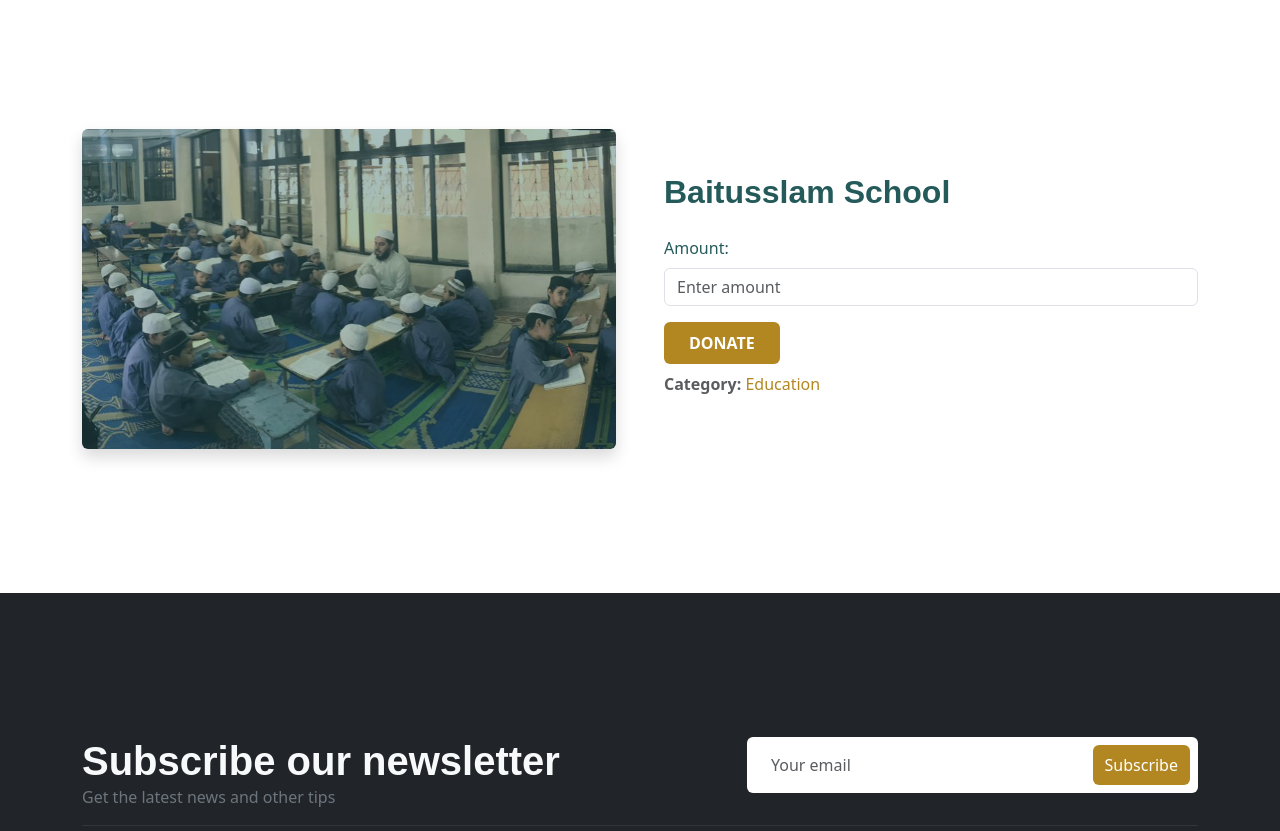
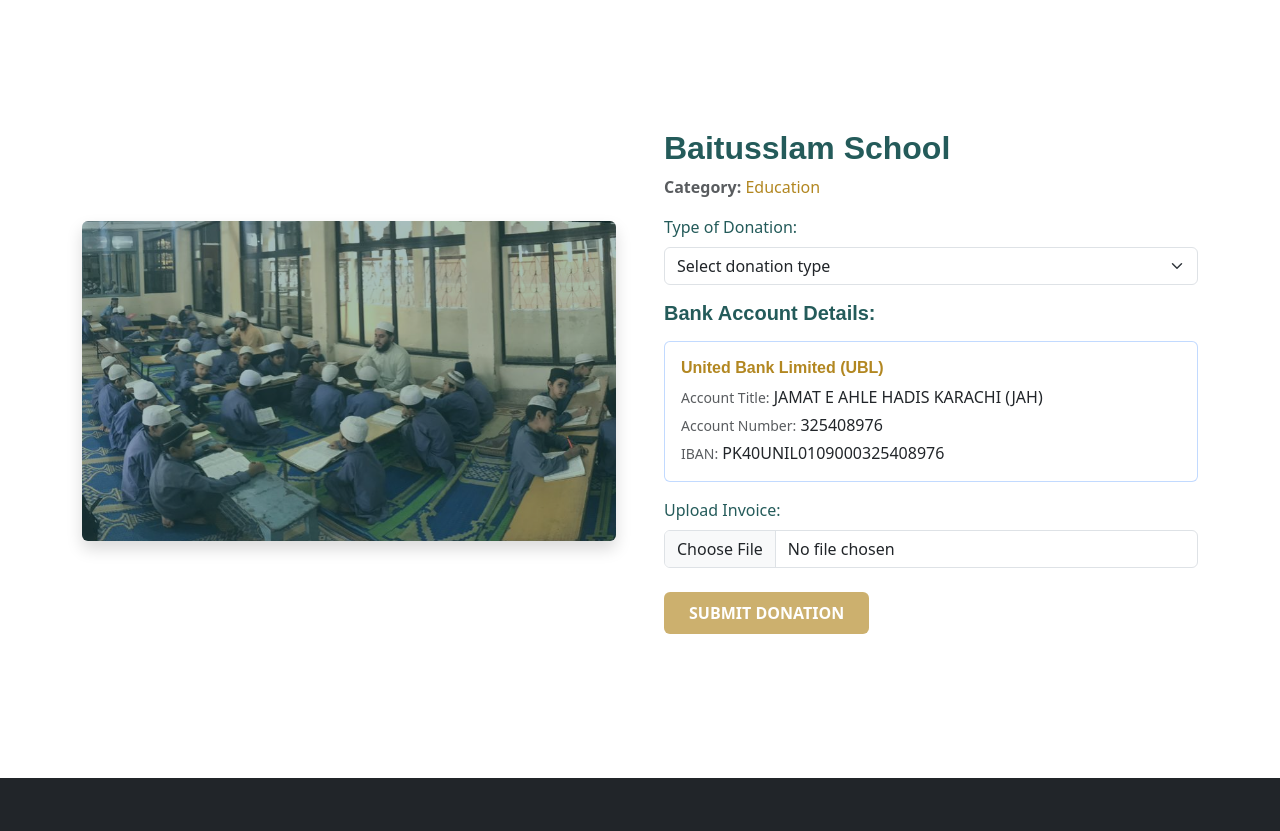
Before and after one commit to Shoukat-SDS/JAH_Public_Frontend, a React (Vite) app: page /donate/1 in a window 1280 px wide. Shown: the part 540-1371 px from the top of the page. Built offline with nearby package versions, Linux system fonts and the light colour scheme.

Commit message:
update donate detail page

```diff
--- a/src/components/DonateDetail/DonateDetail.jsx
+++ b/src/components/DonateDetail/DonateDetail.jsx
@@ -3,19 +3,90 @@ import React, { useState } from "react"
 import { useParams } from "react-router-dom"
 import HeroSection from "../../components/HeroSection/HeroSection"
 import itemsData from "../../data/itemsData"
+import Swal from "sweetalert2";
+
+const donationTypes = [
+    { id: 'sadaqa-wajiba', label: 'Sadaqa-e-Wajiba' },
+    { id: 'sadaqa-nafila', label: 'Sadaqa-e-Naafila' },
+    { id: 'zakat', label: 'Zakat' },
+    { id: 'sadqa-fitr', label: 'Sadaqa-tul-fitr' }
+]
+
+const bankAccounts = [
+    {
+        bankName: 'United Bank Limited (UBL)',
+        accountTitle: 'JAMAT E AHLE HADIS KARACHI (JAH)',
+        accountNumber: '325408976',
+        iban: 'PK40UNIL0109000325408976'
+    }
+]
 
 const DonateDetail = () => {
     const { id } = useParams()
     const item = itemsData.find((i) => i.id === Number(id))
 
-    const [amount, setAmount] = useState("")
+    const [donationType, setDonationType] = useState("")
+    const [invoice, setInvoice] = useState(null)
 
     if (!item) return <p className="text-center py-20">Item not found</p>
 
+    const handleInvoiceChange = (e) => {
+        const file = e.target.files[0]
+        if (file) {
+            const reader = new FileReader()
+            reader.onload = (e) => {
+                const base64String = e.target.result
+                setInvoice(base64String)
+                // Store in localStorage
+                localStorage.setItem('lastInvoice', base64String)
+            }
+            reader.readAsDataURL(file)
+        }
+    }
+
     const handleDonate = () => {
-        alert(`✅ You donated ${amount} to ${item.title}`)
-        setAmount("")
-    }
+        if (!donationType) {
+            Swal.fire({
+                icon: "warning",
+                title: "Missing Donation Type",
+                text: "Please select a donation type",
+            });
+            return;
+        }
+        if (!invoice) {
+            Swal.fire({
+                icon: "error",
+                title: "No Invoice",
+                text: "Please upload an invoice",
+            });
+            return;
+        }
+
+        // Here you would typically send this to your backend
+        const donationData = {
+            itemId: item.id,
+            itemTitle: item.title,
+            donationType,
+            invoice,
+            timestamp: new Date().toISOString(),
+        };
+
+        console.log("Donation data to be saved:", donationData);
+
+        Swal.fire({
+            icon: "success",
+            title: "Donation Recorded!",
+            text: "✅ Donation recorded successfully!",
+            timer: 2000,
+            showConfirmButton: false,
+        });
+
+        // Reset form
+        setDonationType("");
+        setInvoice(null);
+        // Clear from localStorage
+        localStorage.removeItem("lastInvoice");
+    };
 
     return (
         <div>
@@ -42,34 +113,70 @@ const DonateDetail = () => {
 
                     {/* Right Details */}
                     <div className="col-md-6">
-                        <h2 className="fw-bold mb-4 primary">{item.title}</h2>
+                        <h2 className="fw-bold mb-2 primary">{item.title}</h2>
 
-                        {item.price && (
-                            <p className="secondary mb-2">
-                                <strong className="text-muted fs-6">Suggested:</strong> {item.price}
-                            </p>
-                        )}
+                        <p className="secondary mb-3">
+                            <strong className="text-muted fs-6">Category:</strong> {item.category}
+                        </p>
 
-                        <div className="my-3">
-                            <label className="form-label fw-medium primary">Amount:</label>
+                        <div className="mb-3">
+                            <label className="form-label fw-medium primary">Type of Donation:</label>
+                            <select
+                                value={donationType}
+                                onChange={(e) => setDonationType(e.target.value)}
+                                className="form-select"
+                            >
+                                <option value="">Select donation type</option>
+                                {donationTypes.map(type => (
+                                    <option key={type.id} value={type.id}>
+                                        {type.label}
+                                    </option>
+                                ))}
+                            </select>
+                        </div>
+
+                        <div className="bank-accounts mb-3">
+                            <h5 className="fw-bold mb-3 primary">Bank Account Details:</h5>
+                            {bankAccounts.map((account, index) => (
+                                <div key={index} className="card mb-3 border-primary border-opacity-25">
+                                    <div className="card-body">
+                                        <h6 className="card-title fw-bold secondary">{account.bankName}</h6>
+                                        <p className="card-text mb-1">
+                                            <small className="text-muted">Account Title:</small> {account.accountTitle}
+                                        </p>
+                                        <p className="card-text mb-1">
+                                            <small className="text-muted">Account Number:</small> {account.accountNumber}
+                                        </p>
+                                        <p className="card-text mb-0">
+                                            <small className="text-muted">IBAN:</small> {account.iban}
+                                        </p>
+                                    </div>
+                                </div>
+                            ))}
+                        </div>
+
+                        <div className="mb-4">
+                            <label className="form-label fw-medium primary">Upload Invoice:</label>
                             <input
-                                type="number"
-                                value={amount}
-                                onChange={(e) => setAmount(e.target.value)}
+                                type="file"
+                                onChange={handleInvoiceChange}
                                 className="form-control"
-                                placeholder="Enter amount"
+                                accept="image/*,.pdf"
                             />
+                            {invoice && (
+                                <small className="text-success d-block mt-2">
+                                    ✓ Invoice uploaded successfully
+                                </small>
+                            )}
                         </div>
 
                         <button
                             onClick={handleDonate}
                             className="btn btn-bg-primary text-white fw-bold px-4 py-2"
+                            disabled={!donationType || !invoice}
                         >
-                            DONATE
+                            SUBMIT DONATION
                         </button>
-                        <p className="secondary my-2">
-                            <strong className="text-muted fs-6">Category:</strong> {item.category}
-                        </p>
                     </div>
                 </div>
             </div>
```
